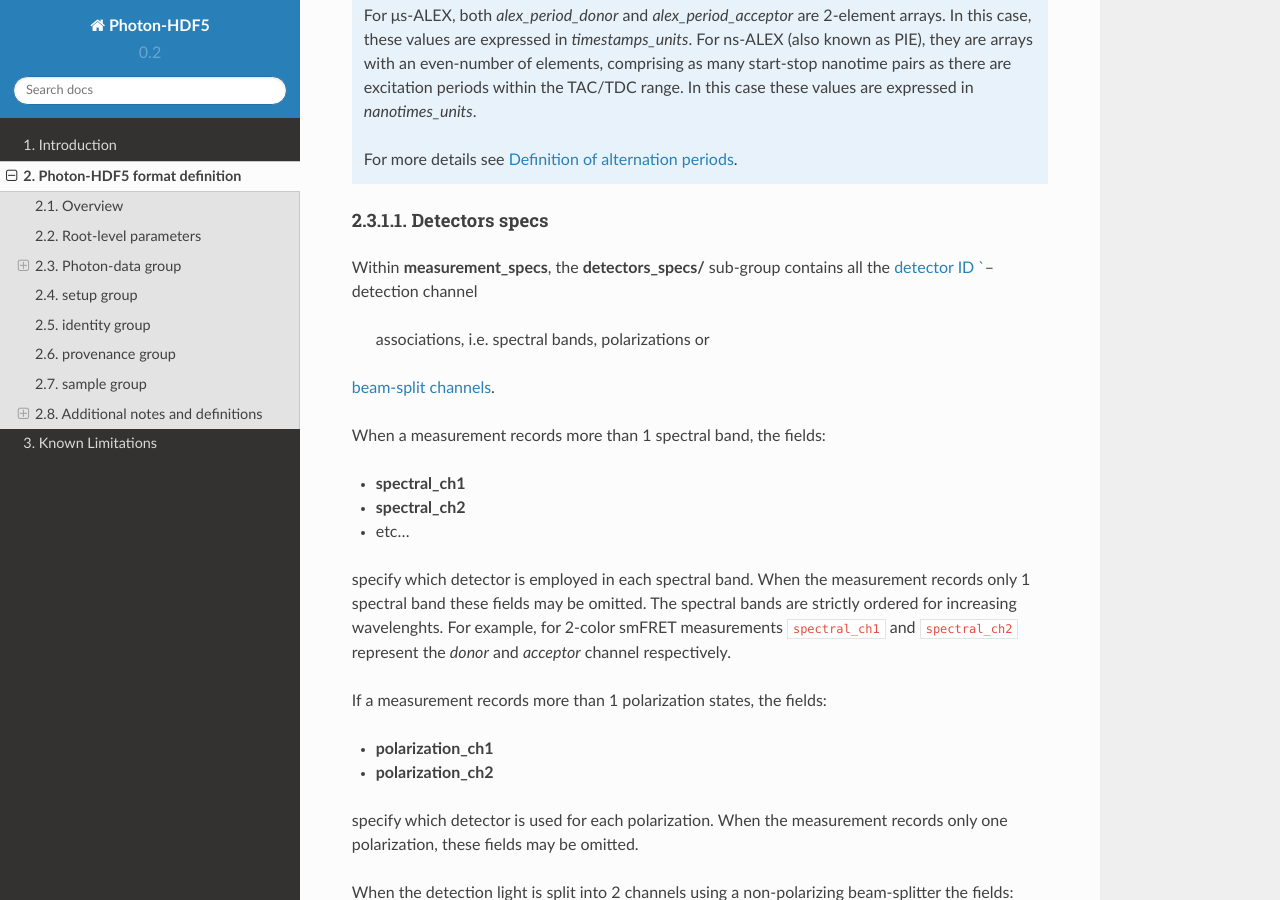
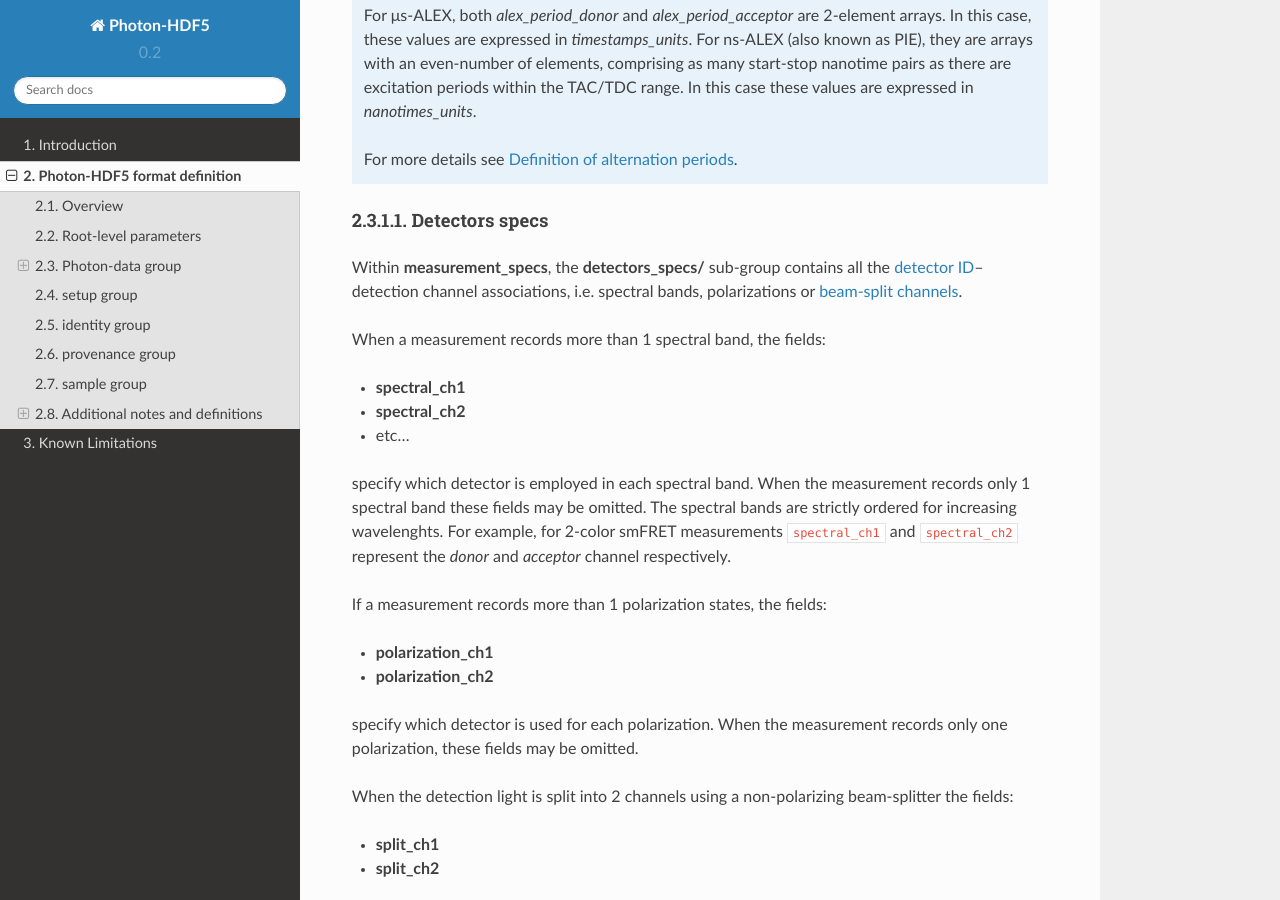
Before and after one commit to Photon-HDF5/photon-hdf5, a Sphinx documentation site: the page built from docs/phdata.rst, in a window 1280 px wide and 900 px high, scrolled down 3197 px. Built offline with Sphinx 7.4.7 and the Read the Docs theme 2.0.0, drawn with Linux system fonts in a browser that asks for light colours.

Commit message:
Fix links

```diff
--- a/docs/phdata.rst
+++ b/docs/phdata.rst
@@ -153,8 +153,8 @@ Detectors specs
 """""""""""""""
 
 Within **measurement_specs**, the **detectors_specs/** sub-group
-contains all the :ref:`detector ID `<detector_ids>`--detection channel
- associations, i.e. spectral bands, polarizations or
+contains all the :ref:`detector ID <detector_ids>`--detection channel
+associations, i.e. spectral bands, polarizations or
 :ref:`beam-split channels <beam_split_ch>`.
 
 When a measurement records more than 1 spectral band, the fields:
```
